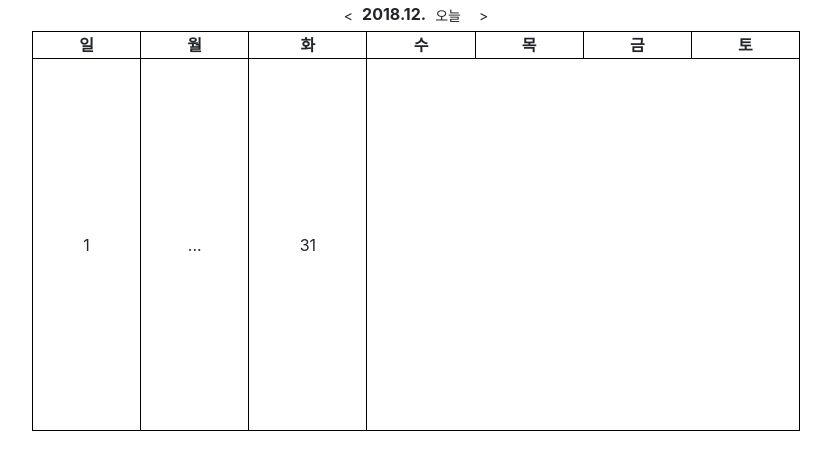
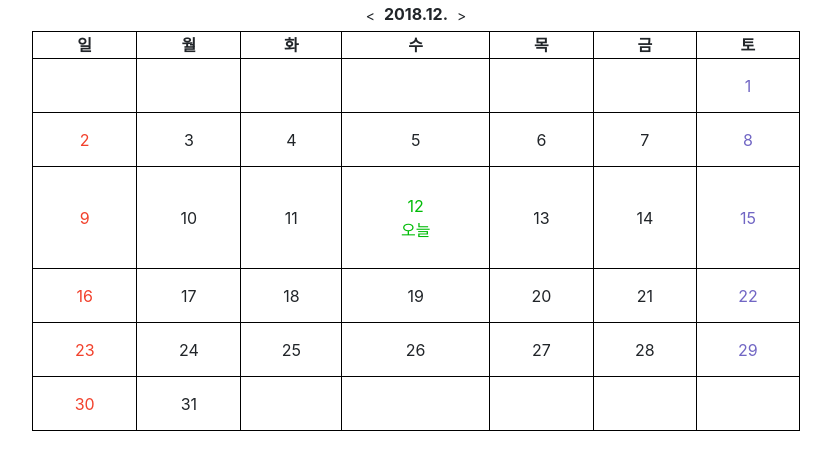
Before and after one commit to baebyoungjoo/react, a React (Create React App) app: page / in a window 1280 px wide. Shown: the top 470 px of the page, without its empty margins (224-1055 px from the left). Built offline with nearby package versions, Linux system fonts and the light colour scheme.

Commit message:
create component 'Td'
basic calendar set...
className check etc..

```diff
--- a/src/components/Calendar.js
+++ b/src/components/Calendar.js
@@ -1,44 +1,152 @@
 import React, { Component } from 'react'
+import Td from './Td'
 
 class Calendar extends Component {
 
     state = {
         currentYear: new Date().getFullYear(),
-        currentMonth: new Date().getMonth()
+        currentMonth: new Date().getMonth(),
+        isToday: false
+    }
+
+    getWeekend = (dayCount) => {
+        return new Date(this.state.currentYear, this.state.currentMonth, dayCount).getDay();
+    }
+
+    makeThisDay = (dayCount) => {
+        return this.state.currentYear + '.' + (this.state.currentMonth + 1) + '.' + dayCount + '.'
     }
 
     createCalendarTitle = () => {
         return this.state.currentYear + '.' + (this.state.currentMonth + 1) + '.'
     }
 
+    /* create calendar table header/body */
     createCalendarTableHeader = () => {
         const week = [ '일', '월', '화', '수', '목', '금', '토' ]
         const tableHeader = (
-            <thead><tr>
-                { week.map(function(column, idx) {
+            <tr>
+                { week.map((column, idx) => {
                     return (
                         <th key={ idx }>{ column }</th>
                     )
                 }) }
-            </tr></thead>
+            </tr>
         )
 
         return tableHeader
     }
 
+    createCalendarTableBody = () => {
+        const firstDay  = new Date(this.state.currentYear, this.state.currentMonth, 1).getDay();
+        const lastDate  = new Date(this.state.currentYear, this.state.currentMonth+1, 0).getDate();
+
+        const oneWeek = 7;
+        const remain  = lastDate - (oneWeek - firstDay);
+        const remainWeek = Number.parseInt(remain/oneWeek);
+        let totalWeek = 0;
+
+        (remain % oneWeek === 0)
+            ? totalWeek = remainWeek + 1
+            : totalWeek = remainWeek + 2;
+
+        let tableBodyTr = [];
+        let dayCount = 1;
+
+        for (let idx = 0; idx < totalWeek; idx++) {
+            let tableBodyTd = []
+
+            for (let innerIdx = 0; innerIdx < oneWeek; innerIdx++) {
+                if (idx === 0 && innerIdx < firstDay) {
+                    tableBodyTd.push(<td key={ innerIdx }></td>)
+                    continue
+                } else if (dayCount <= lastDate && this.getWeekend(dayCount) === 6) {
+                    tableBodyTd.push(
+                        <Td className={'sat'} thisDate={ this.makeThisDay(dayCount) }
+                            key={ innerIdx } value = { dayCount++ }/>
+                    )
+                    continue
+                } else if (dayCount <= lastDate && this.getWeekend(dayCount) === 0) {
+                    tableBodyTd.push(
+                        <Td className={ 'sun' } thisDate={ this.makeThisDay(dayCount) }
+                            key={ innerIdx } value = { dayCount++ }/>
+                    )
+                    continue
+                } else if (dayCount <= lastDate) {
+                    tableBodyTd.push(
+                        <Td thisDate={ this.makeThisDay(dayCount) }
+                            key={ innerIdx } value = { dayCount++ }/>
+                    )
+                    continue
+                } else {
+                    tableBodyTd.push(<td key={ innerIdx }></td>)
+                }
+            }
+
+            tableBodyTr.push(<tr key={ idx }>{ tableBodyTd }</tr>)
+        }
+
+        return tableBodyTr;
+    }
+    /* end */
+
     /* toggle prev/next month */
     handleTogglePrevMonth = () => {
         // TODO
         // getMonth() < 0 ? year - 1, 11, 1 : year, getMonth() - 1, 1
+
+        if (this.state.currentMonth < 0) {
+            this.setState({
+                currentYear: new Date(this.state.currentYear - 1, 11, 1).getFullYear(),
+                currentMonth: new Date(this.state.currentYear - 1, 11, 1).getMonth()
+            })
+        } else {
+            this.setState({
+                currentYear: new Date(this.state.currentYear, this.state.currentMonth - 1, 1).getFullYear(),
+                currentMonth: new Date(this.state.currentYear, this.state.currentMonth - 1, 1).getMonth()
+            })
+        }
+
+        this.setState(
+            (state) => ({
+                isToday: true
+            })
+        )
     }
 
     handleToggleNextMonth = () => {
         // TODO
         // getMonth() === 11 ? year + 1, 0, 1 : year, getMonth() + 1, 1
+
+        if (this.state.currentMonth === 11) {
+            this.setState({
+                currentYear: new Date(this.state.currentYear + 1, 0, 1).getFullYear(),
+                currentMonth: new Date(this.state.currentYear + 1, 0, 1).getMonth()
+            })
+        } else {
+            this.setState({
+                currentYear: new Date(this.state.currentYear, this.state.currentMonth + 1, 1).getFullYear(),
+                currentMonth: new Date(this.state.currentYear, this.state.currentMonth + 1, 1).getMonth()
+            })
+        }
+
+        this.setState({
+            isToday: true
+        })
     }
     /* end */
 
+    handleToggleGoToday = () => {
+        this.setState({
+            currentYear: new Date().getFullYear(),
+            currentMonth: new Date().getMonth(),
+            isToday: false
+        })
+    }
+
     render() {
+
+        const { isToday } = this.state;
         return (
             <div className='calendar_area'>
                 <div className='calendar_header'>
@@ -47,11 +155,13 @@ class Calendar extends Component {
                             className='btn btn-sm'
                             onClick={ this.handleTogglePrevMonth }>&lt;</button>
                         { this.createCalendarTitle() }
-                        <button className='btn btn-sm'>
+                        { isToday && (<button
+                            className='btn btn-sm'
+                            onClick={ this.handleToggleGoToday }>
                             {/* TODO
                             select month || day === current month || today ? no show : show */}
                             오늘
-                        </button>
+                        </button>) }
                         <button
                             className='btn btn-sm'
                             onClick={ this.handleToggleNextMonth }>&gt;</button>
@@ -59,13 +169,11 @@ class Calendar extends Component {
                 </div>
                 <div className='calendar_body'>
                     <table className='calendar_table'>
-                        { this.createCalendarTableHeader() }
-                        <tbody>
-                            <tr>
-                                <td> 1 </td>
-                                <td>...</td>
-                                <td>31 </td>
-                            </tr>
+                        <thead className='calendar_table_header'>
+                            { this.createCalendarTableHeader() }
+                        </thead>
+                        <tbody className='calendar_table_body'>
+                            { this.createCalendarTableBody() }
                         </tbody>
                     </table>
                 </div>
--- /dev/null
+++ b/src/components/Td.js
@@ -0,0 +1,44 @@
+import React from 'react'
+
+class Td extends React.Component {
+
+    getToday = () => {
+        return new Date().getFullYear() + '.' + (new Date().getMonth() + 1) + '.' + new Date().getDate() + '.'
+    }
+
+    checkClassName = () => {
+        let lastClassName = '';
+
+        this.props.className !== undefined
+            ? lastClassName = lastClassName + this.props.className
+            : lastClassName = ''
+
+        this.props.thisDate === this.getToday()
+            ? lastClassName = lastClassName + 'calendar_today'
+            : lastClassName = lastClassName + '';
+
+        return lastClassName
+    }
+
+    render() {
+        const { thisDate, innerIdx, value } = this.props
+        return (
+            <td
+                className={ this.checkClassName() }
+                data-date={ thisDate }
+                key={ innerIdx }
+            >
+            { value }
+            <br/>
+
+            {
+                thisDate === this.getToday()
+                    ? <span>오늘</span>
+                    : null
+            }
+            </td>
+        )
+    }
+}
+
+export default Td;
```
